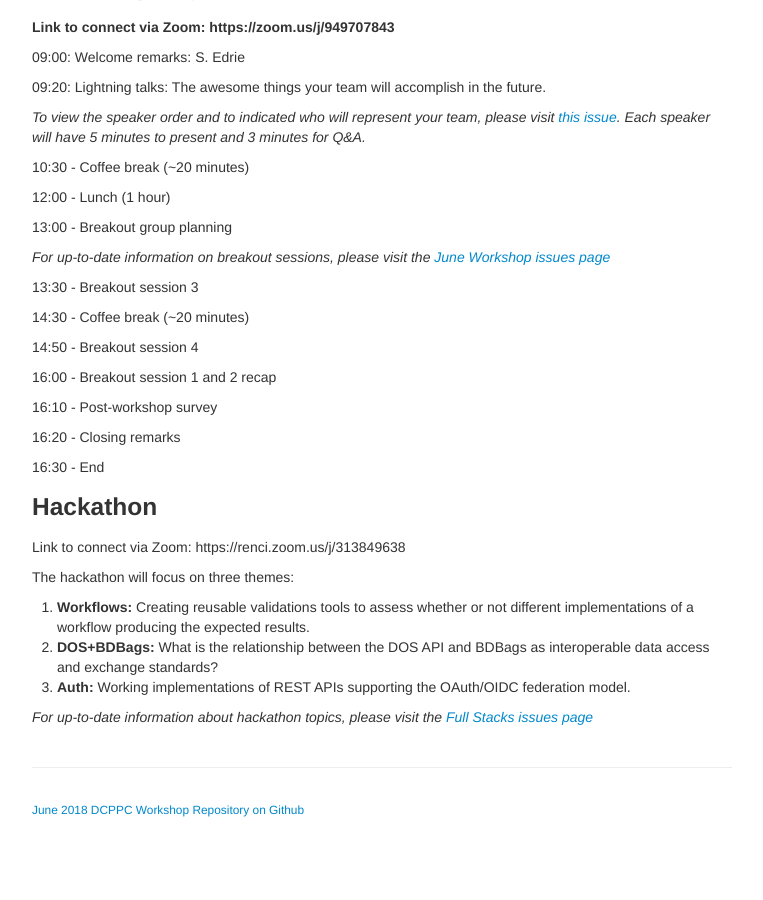
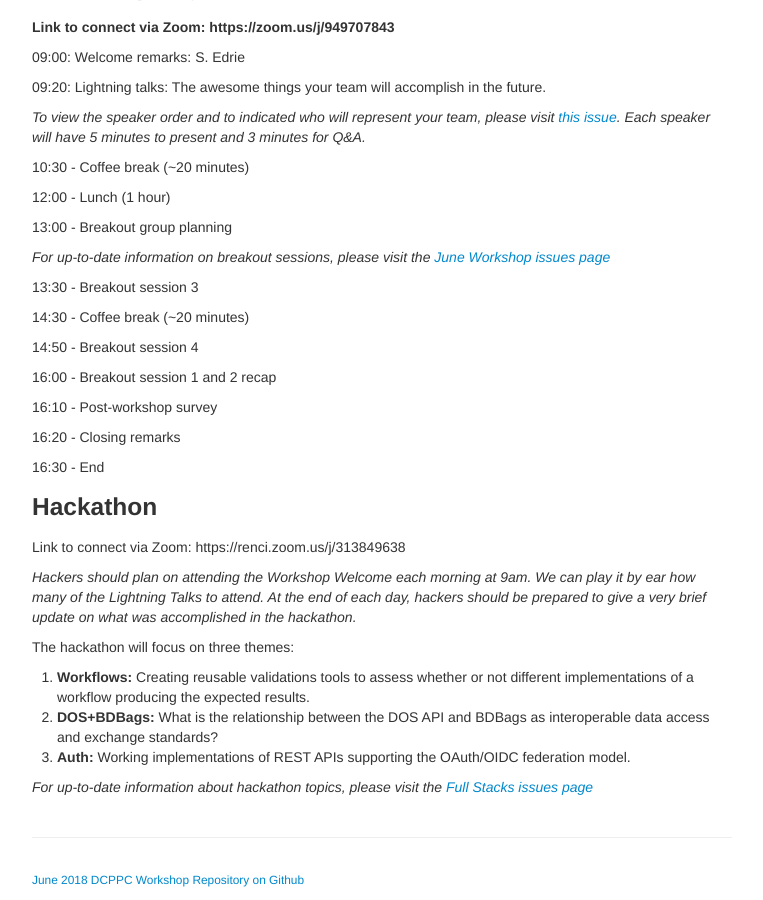
Before and after one commit to dcppc/2018-june-workshop, a Jekyll site: the page built from docs/agenda.md, in a window 1280 px wide and 900 px high, scrolled down 1390 px. Shown: the whole window, without its empty margins (258-1021 px from the left). Built offline with Jekyll 4.4.1, drawn with Linux system fonts in a browser that asks for light colours; before the commit the page ends 2220 px from its top, so only the background shows below that.

Commit message:
add note about welcome

```diff
--- a/docs/agenda.md
+++ b/docs/agenda.md
@@ -88,6 +88,8 @@ _For up-to-date information on breakout sessions, please visit the [June Worksho
 
 Link to connect  via Zoom: https://renci.zoom.us/j/313849638
 
+_Hackers should plan on attending the Workshop Welcome each morning at 9am. We can play it by ear how many of the Lightning Talks to attend. At the end of each day, hackers should be prepared to give a very brief update on what was accomplished in the hackathon._
+
 The hackathon will focus on three themes:
 
 1. **Workflows:** Creating reusable validations tools to assess whether or not different implementations of a workflow producing the expected results.
```
